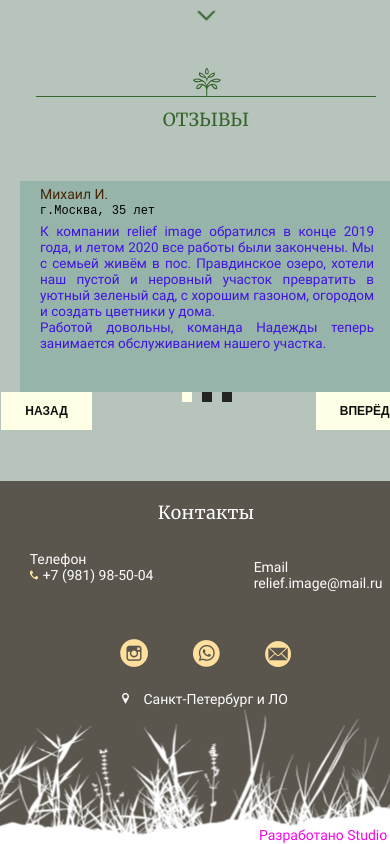
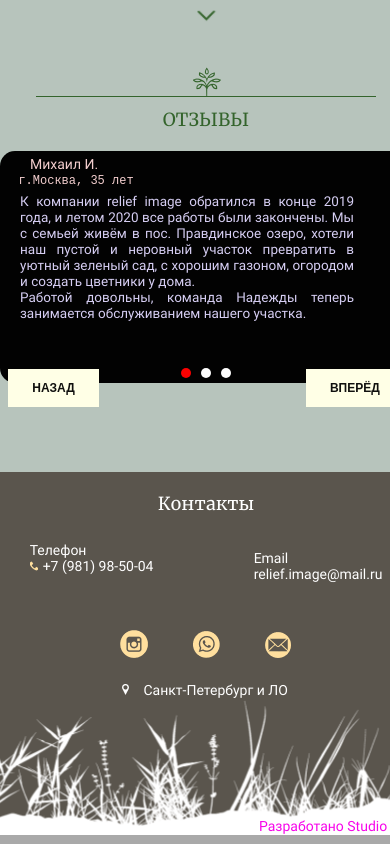
Before and after one commit to zoomser/Relief-JS-, a plain HTML site: page index.html in a window 390 px wide. Shown: the part 3524-4368 px from the top of the page. Drawn offline with Linux system fonts and the light colour scheme.

Commit message:
Update style.css

```diff
--- a/style.css
+++ b/style.css
@@ -2109,13 +2109,17 @@ nav{
     height: 380px;
 }
 .mixail_txt{
-    margin: 5px 50px 0 20px;
-    color: #472608;
+    margin: 5px 50px 0 30px;
+    color: #f3cece;
+}
+.carusel_pre{
+    margin: 2px 260px 0 0;
+    color: #f3cece;
 }
 .land_reviews1{
     margin: 5px 20px 0 20px;
     width: 334px;
-    color: #4013e2;
+    color: #d6cef3;
     font-size: 13.5px;
 }
 .land_ellipse1{
@@ -2221,13 +2225,10 @@ width: 134px;
 .land_reviews_all{
     display: none;
 }
-.carusel_pre{
-    margin: 2px 220px 0 0;
-}
 .carousel-container {
     display: block;
-    width: 91%;
-    margin: 50px 20px;
+    width: 100%;
+    margin: 20px 0 0 0;
     position: relative;
     display: flex;
     flex-direction: column;
@@ -2260,7 +2261,8 @@ width: 134px;
     text-transform: none;
     text-align: center;
     font-size: 12px;
-    background-color: rgba(18, 117, 98, 0.2);
+    background-color: rgba(2, 2, 2, 1);
+    border-radius: 15px;
   }
   .carousel-container .carousel .item.active {
     opacity: 1;
@@ -2270,7 +2272,7 @@ width: 134px;
     padding: 1em 2em;
     position: absolute;
     transform: translateY(-50%);
-    top: 104%;
+    top: 98%;
     outline: none;
     border: none;
     cursor: pointer;
@@ -2288,27 +2290,33 @@ width: 134px;
     transform: translateY(-50%) scale(0.96);
   }
   .carousel-container .prev {
-    left: -5%;
+    left: 2%;
 
   }
   .carousel-container .next {
-    right: -5%;
+    right: 2%;
   }
   .carousel-container .dots {
     display: flex;
     align-items: center;
     justify-content: center;
     gap: 10px;
+  }
+  .dots{
+    position: relative;
+    bottom: 15px;
+
   }
   .carousel-container .dots .dot {
     cursor: pointer;
     height: 10px;
     width: 10px;
-    background-color: #242421;
+    background-color: #fdfdfd;
     transition: background-color 0.2s ease;
+    border-radius: 50%;
   }
   .carousel-container .dots .dot.active, .carousel-container .dots .dot:hover {
-    background-color: #ffffe6;
+    background-color: #fc0101;
   }
 
   /* <!-- carousel end --> */
```
